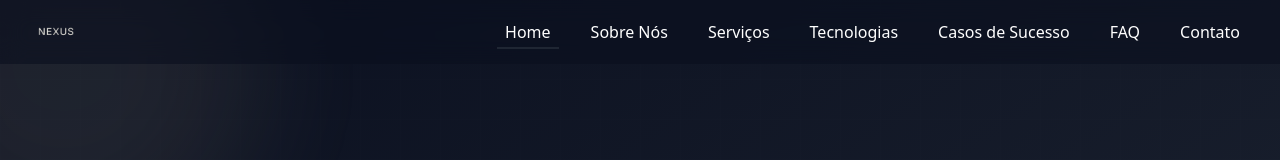
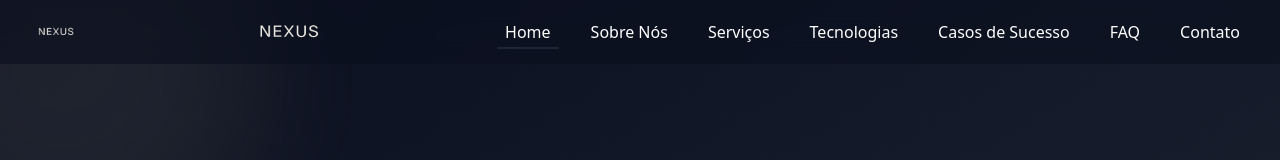
Before and after one commit to NexusDevsystem/nexusweb, a React (Vite) app: page / in a window 1280 px wide. Shown: the top 160 px of the page. Built offline with nearby package versions, Linux system fonts and the light colour scheme.

Commit message:
atualização

```diff
--- a/src/components/Navbar.jsx
+++ b/src/components/Navbar.jsx
@@ -7,12 +7,12 @@ export default function Navbar() {
   const [scrolled, setScrolled] = useState(false)
 
   const links = [
-    { to: 'home',    label: 'Home' },
-    { to: 'about',   label: 'Sobre Nós' },
-    { to: 'services',label: 'Serviços' },
-    { to: 'tech',    label: 'Tecnologias' },
-    { to: 'cases',   label: 'Casos de Sucesso' },
-    { to: 'faq',     label: 'FAQ' },
+    { to: 'home', label: 'Home' },
+    { to: 'about', label: 'Sobre Nós' },
+    { to: 'services', label: 'Serviços' },
+    { to: 'tech', label: 'Tecnologias' },
+    { to: 'cases', label: 'Casos de Sucesso' },
+    { to: 'faq', label: 'FAQ' },
     { to: 'contact', label: 'Contato' }  // ← Certifica-se de incluir Contato por último
   ]
 
@@ -37,6 +37,14 @@ export default function Navbar() {
         <Link to="home" smooth duration={500} className="cursor-pointer">
           <img src="/nexuslogo.png" alt="Nexus Devsystem" className="h-10 md:h-12" />
         </Link>
+        <Link to="home" smooth duration={500} className="cursor-pointer">
+          <img
+            src="/nexuslogo.png"
+            alt="Nexus Devsystem"
+            className="h-14 md:h-16 lg:h-20"
+          />
+        </Link>
+
 
         {/* desktop links */}
         <ul className="hidden md:flex space-x-6">
```
